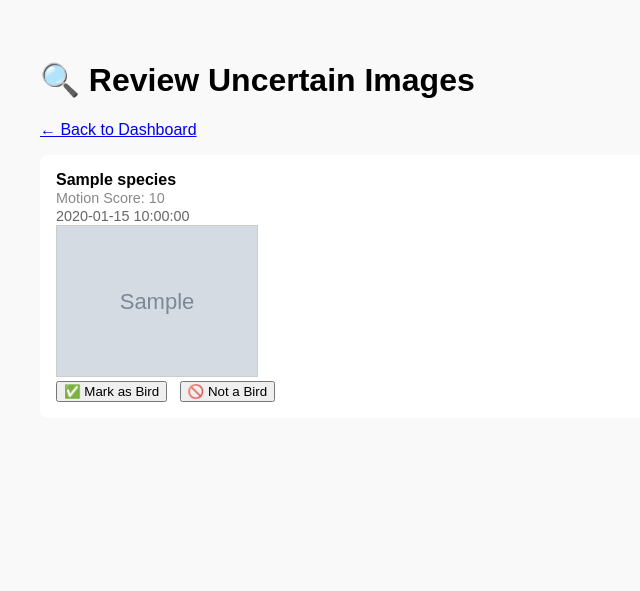
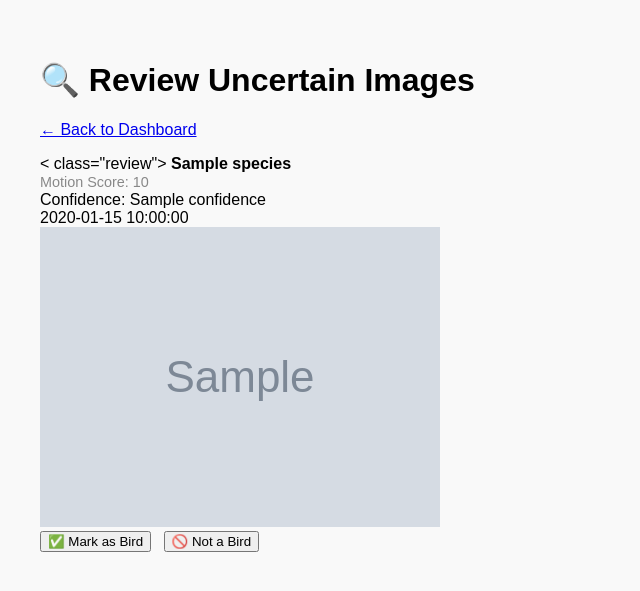
Before and after one commit to n2b8/birdwatcher, a Flask app: template templates/review.html in a window 1280 px wide. Shown: the top 591 px of the page, without its empty margins (0-640 px from the left). Run offline with Flask 3, Linux system fonts and the light colour scheme; the template is opened without the code that fills it: most values are stand-ins (such as "Sample title", 1, 10 or a date in 2020); grey boxes marked "Sample" are stand-in pictures.

Commit message:
adding confidence to review page

```diff
--- a/templates/review.html
+++ b/templates/review.html
@@ -16,9 +16,10 @@
   <h1>🔍 Review Uncertain Images</h1>
   <p><a href="/">← Back to Dashboard</a></p>
   {% for entry in entries %}
-  <div class="review">
+  < class="review">
     <strong>{{ entry.species }}</strong><br>
     <span class="motion-score">Motion Score: {{ entry.motion_score }}</span><br>
+    <span class="confidence">Confidence: {{ entry.confidence }}</span></br>
     <time>{{ entry.timestamp }}</time><br>
     <a href="{{ url_for('serve_review_image', filename=entry.filename) }}" target="_blank">
       <img src="{{ url_for('serve_review_image', filename=entry.filename) }}" alt="{{ entry.species }}">
```
